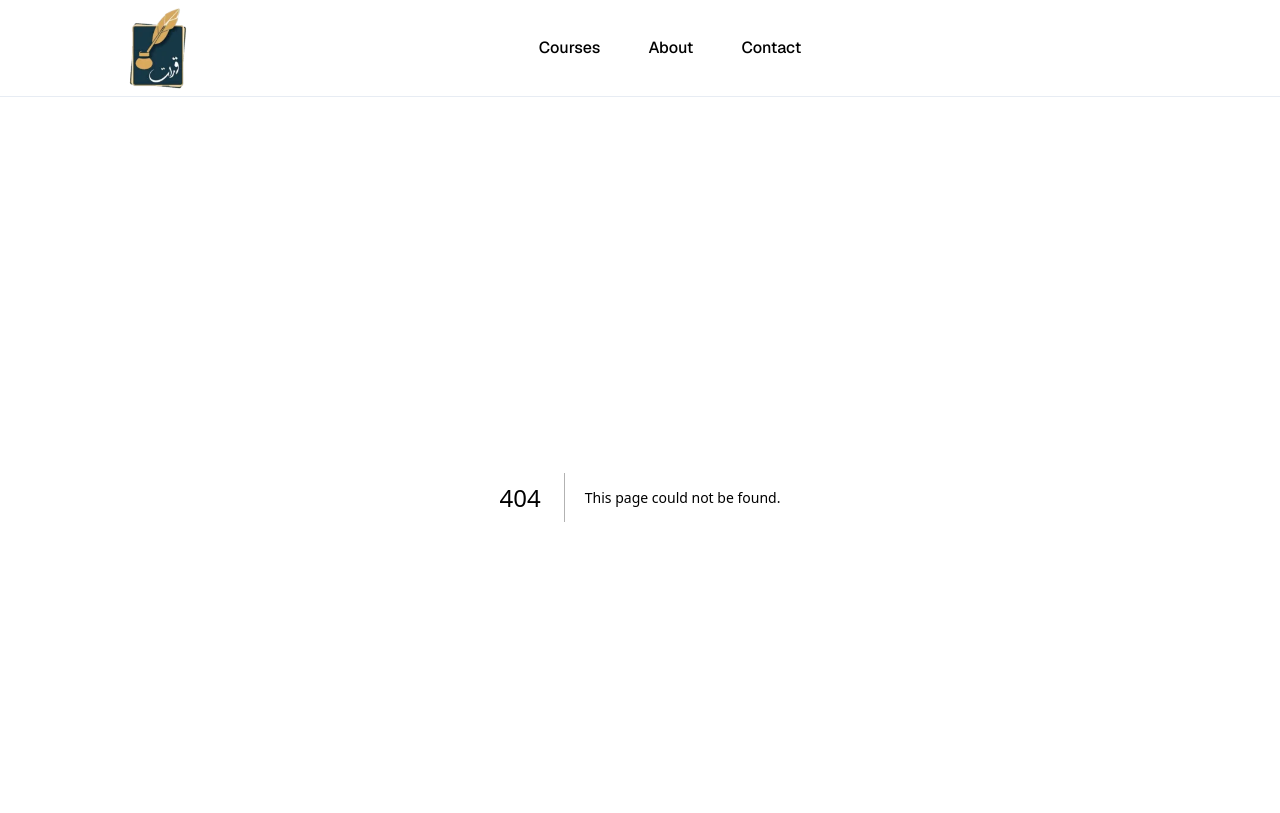
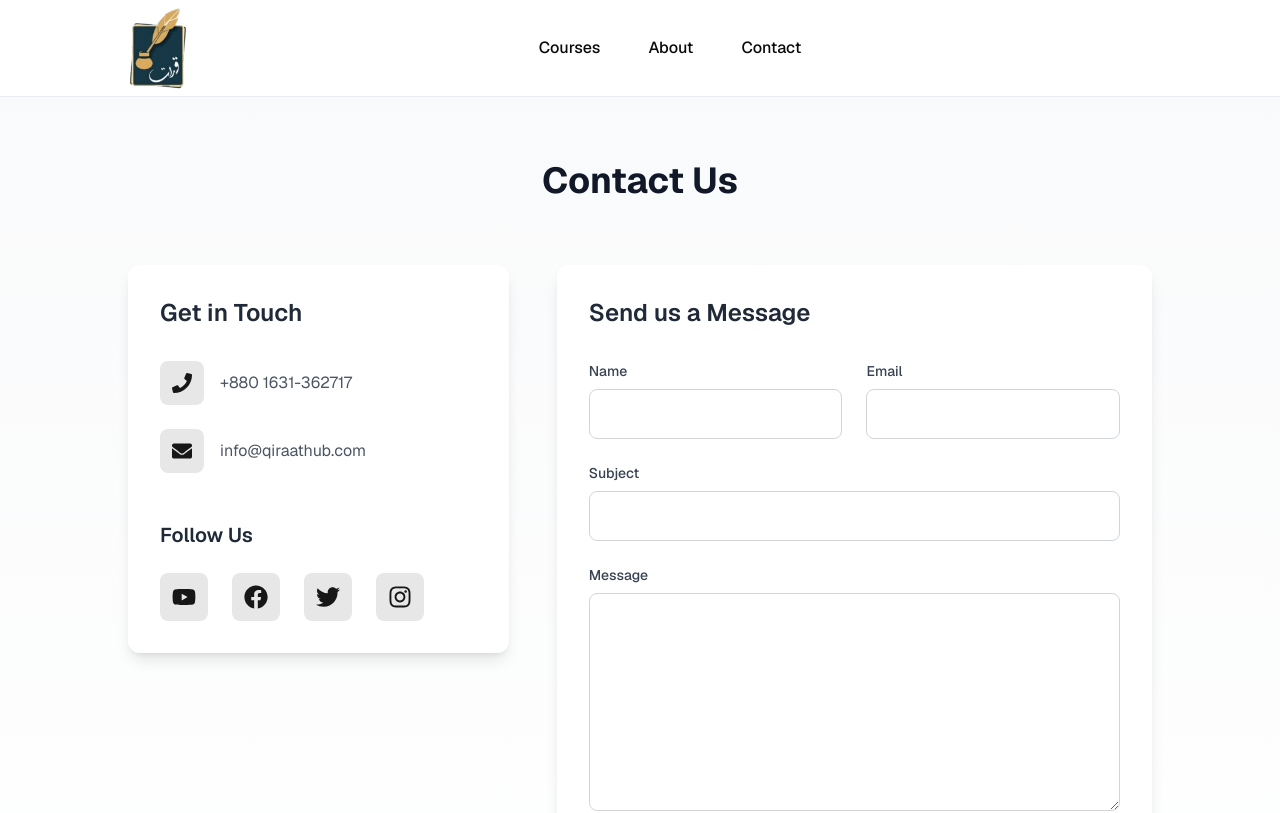
Before and after one commit to rehan-code/qiraathub-academy, a Next.js app: page /contact in a window 1280 px wide. Before the commit this address had no page. Shown: the top 813 px of the page. Built offline with nearby package versions, Linux system fonts and the light colour scheme.

Commit message:
Added Contact Page

```diff
--- /dev/null
+++ b/app/contact/page.tsx
@@ -0,0 +1,208 @@
+"use client";
+
+import { useState } from "react";
+import {
+  FaPhone,
+  FaEnvelope,
+  FaFacebook,
+  FaTwitter,
+  FaInstagram,
+  FaYoutube,
+} from "react-icons/fa";
+
+export default function Contact() {
+  const [formData, setFormData] = useState({
+    name: "",
+    email: "",
+    subject: "",
+    message: "",
+  });
+
+  const handleSubmit = async (e: React.FormEvent) => {
+    e.preventDefault();
+    // Here you would typically handle the form submission
+    // For now, we'll use mailto
+    const mailtoLink = `mailto:info@qiraathub.com?subject=${encodeURIComponent(
+      formData.subject
+    )}&body=${encodeURIComponent(
+      `Name: ${formData.name}\nEmail: ${formData.email}\n\n${formData.message}`
+    )}`;
+    window.location.href = mailtoLink;
+  };
+
+  const handleChange = (
+    e: React.ChangeEvent<HTMLInputElement | HTMLTextAreaElement>
+  ) => {
+    const { name, value } = e.target;
+    setFormData((prev) => ({
+      ...prev,
+      [name]: value,
+    }));
+  };
+
+  return (
+    <div className="min-h-screen bg-gradient-to-b from-gray-50 to-white py-16 px-4 sm:px-6 lg:px-8">
+      <div className="max-w-5xl mx-auto">
+        <h1 className="text-4xl font-bold text-center text-gray-900 mb-16">
+          Contact Us
+        </h1>
+
+        {/* Contact Information */}
+        <div className="grid md:grid-cols-5 gap-12">
+          {/* Left Column - Contact Info */}
+          <div className="md:col-span-2 space-y-8">
+            <div className="bg-white p-8 rounded-xl shadow-lg hover:shadow-xl transition-shadow duration-300">
+              <h2 className="text-2xl font-semibold mb-8 text-gray-800">
+                Get in Touch
+              </h2>
+              <div className="space-y-6">
+                <div className="flex items-center space-x-4 group">
+                  <div className="bg-primary/10 p-3 rounded-lg group-hover:bg-primary/20 transition-colors duration-300">
+                    <FaPhone className="text-primary w-5 h-5" />
+                  </div>
+                  <a
+                    href="tel:+8801631362717"
+                    className="text-gray-600 hover:text-primary transition-colors duration-300"
+                  >
+                    +880 1631-362717
+                  </a>
+                </div>
+                <div className="flex items-center space-x-4 group">
+                  <div className="bg-primary/10 p-3 rounded-lg group-hover:bg-primary/20 transition-colors duration-300">
+                    <FaEnvelope className="text-primary w-5 h-5" />
+                  </div>
+                  <a
+                    href="mailto:info@qiraathub.com"
+                    className="text-gray-600 hover:text-primary transition-colors duration-300"
+                  >
+                    info@qiraathub.com
+                  </a>
+                </div>
+              </div>
+
+              {/* Social Links */}
+              <div className="mt-12">
+                <h3 className="text-xl font-semibold mb-6 text-gray-800">
+                  Follow Us
+                </h3>
+                <div className="flex space-x-6">
+                  <a
+                    href="https://www.youtube.com/@qiraat"
+                    className="bg-primary/10 p-3 rounded-lg hover:bg-primary/20 transition-colors duration-300"
+                  >
+                    <FaYoutube className="w-6 h-6 text-primary" />
+                  </a>
+                  <a
+                    href="https://www.facebook.com/QiraatHub/"
+                    className="bg-primary/10 p-3 rounded-lg hover:bg-primary/20 transition-colors duration-300"
+                  >
+                    <FaFacebook className="w-6 h-6 text-primary" />
+                  </a>
+                  <a
+                    href="https://x.com/QiraatHub"
+                    className="bg-primary/10 p-3 rounded-lg hover:bg-primary/20 transition-colors duration-300"
+                  >
+                    <FaTwitter className="w-6 h-6 text-primary" />
+                  </a>
+                  <a
+                    href="https://www.instagram.com/qiraathub/"
+                    className="bg-primary/10 p-3 rounded-lg hover:bg-primary/20 transition-colors duration-300"
+                  >
+                    <FaInstagram className="w-6 h-6 text-primary" />
+                  </a>
+                </div>
+              </div>
+            </div>
+          </div>
+
+          {/* Right Column - Contact Form */}
+          <div className="md:col-span-3">
+            <div className="bg-white p-8 rounded-xl shadow-lg hover:shadow-xl transition-shadow duration-300">
+              <h2 className="text-2xl font-semibold mb-8 text-gray-800">
+                Send us a Message
+              </h2>
+              <form onSubmit={handleSubmit} className="space-y-6">
+                <div className="grid grid-cols-2 gap-6">
+                  <div>
+                    <label
+                      htmlFor="name"
+                      className="block text-sm font-medium text-gray-700 mb-2"
+                    >
+                      Name
+                    </label>
+                    <input
+                      type="text"
+                      id="name"
+                      name="name"
+                      value={formData.name}
+                      onChange={handleChange}
+                      className="w-full px-4 py-3 rounded-lg border border-gray-300 focus:ring-2 focus:ring-primary/20 focus:border-primary transition-all duration-300"
+                      required
+                    />
+                  </div>
+                  <div>
+                    <label
+                      htmlFor="email"
+                      className="block text-sm font-medium text-gray-700 mb-2"
+                    >
+                      Email
+                    </label>
+                    <input
+                      type="email"
+                      id="email"
+                      name="email"
+                      value={formData.email}
+                      onChange={handleChange}
+                      className="w-full px-4 py-3 rounded-lg border border-gray-300 focus:ring-2 focus:ring-primary/20 focus:border-primary transition-all duration-300"
+                      required
+                    />
+                  </div>
+                </div>
+                <div>
+                  <label
+                    htmlFor="subject"
+                    className="block text-sm font-medium text-gray-700 mb-2"
+                  >
+                    Subject
+                  </label>
+                  <input
+                    type="text"
+                    id="subject"
+                    name="subject"
+                    value={formData.subject}
+                    onChange={handleChange}
+                    className="w-full px-4 py-3 rounded-lg border border-gray-300 focus:ring-2 focus:ring-primary/20 focus:border-primary transition-all duration-300"
+                    required
+                  />
+                </div>
+                <div>
+                  <label
+                    htmlFor="message"
+                    className="block text-sm font-medium text-gray-700 mb-2"
+                  >
+                    Message
+                  </label>
+                  <textarea
+                    id="message"
+                    name="message"
+                    rows={8}
+                    value={formData.message}
+                    onChange={handleChange}
+                    className="w-full px-4 py-3 rounded-lg border border-gray-300 focus:ring-2 focus:ring-primary/20 focus:border-primary transition-all duration-300 resize-y"
+                    required
+                  />
+                </div>
+                <button
+                  type="submit"
+                  className="w-full bg-primary text-white py-4 px-6 rounded-lg hover:bg-primary/90 transition-colors duration-300 font-medium text-lg"
+                >
+                  Send Message
+                </button>
+              </form>
+            </div>
+          </div>
+        </div>
+      </div>
+    </div>
+  );
+}
--- a/package.json
+++ b/package.json
@@ -22,6 +22,7 @@
     "next": "15.1.6",
     "react": "^19.0.0",
     "react-dom": "^19.0.0",
+    "react-icons": "^5.4.0",
     "tailwind-merge": "^3.0.1",
     "tailwindcss-animate": "^1.0.7"
   },
```
Also changed, not shown: 1 other file (tests, documents, lock files or other folders).
